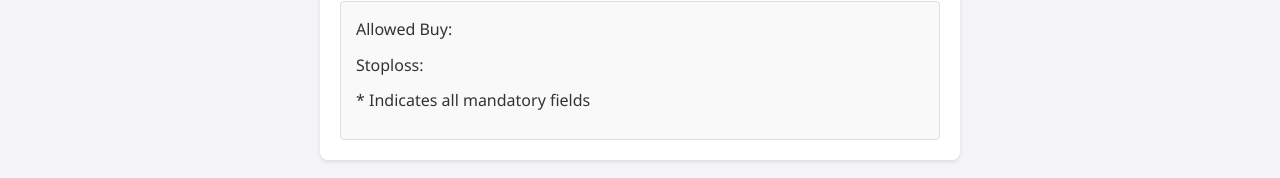
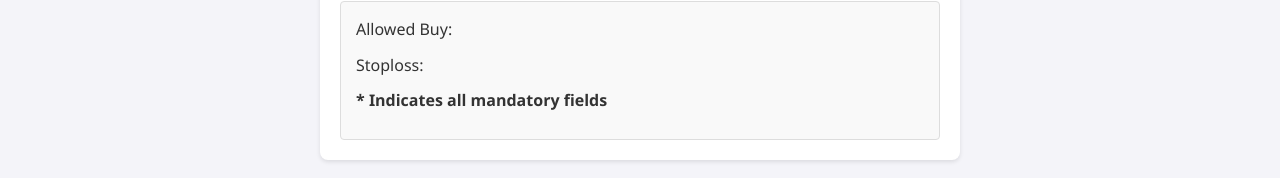
Before and after one commit to Anishraj96/Option, a plain HTML site: page index.html in a window 1280 px wide. Shown: the part 572-750 px from the top of the page. Drawn offline with Linux system fonts and the light colour scheme.

Commit message:
Update index.html

```diff
--- a/index.html
+++ b/index.html
@@ -98,7 +98,7 @@
         <div class="result">
             <p id="allowedBuy">Allowed Buy: </p>
             <p id="stoploss">Stoploss: </p>
-            <p>* Indicates all mandatory fields</p>
+           <b> <p>* Indicates all mandatory fields</p></b>
         </div>
     </main>
     <script>
```
